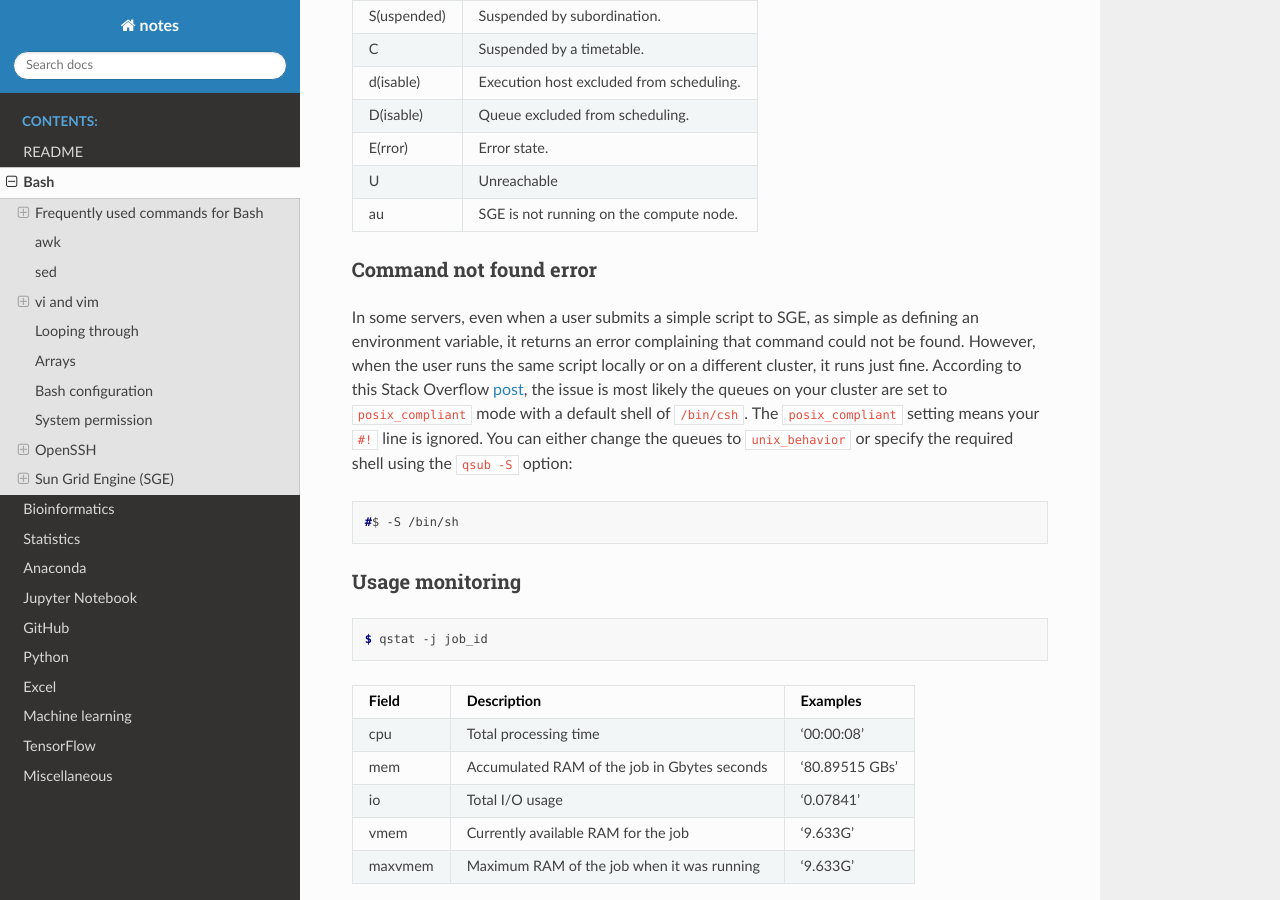
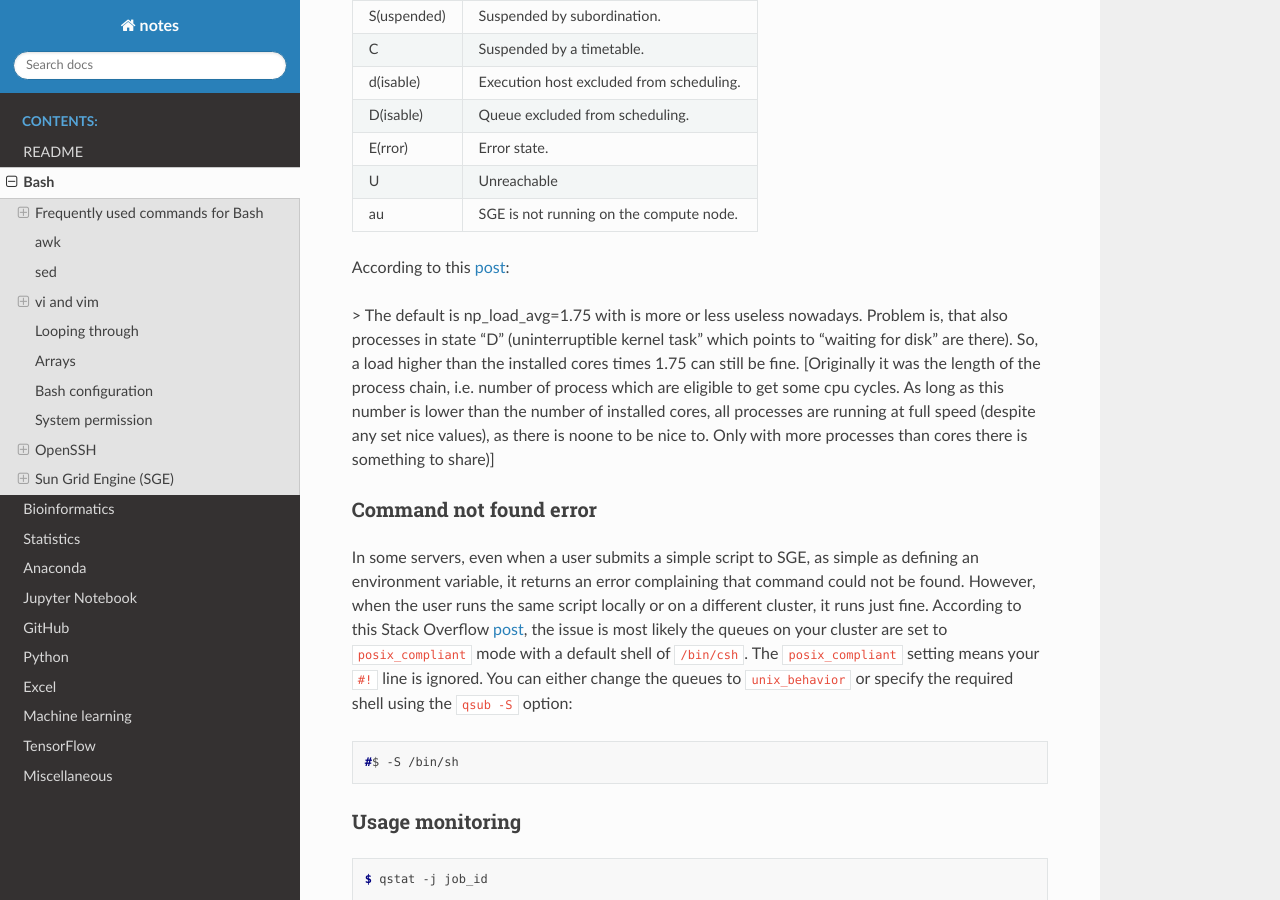
Before and after one commit to sbslee/notes, a Sphinx documentation site: the page built from docs/bash.rst, in a window 1280 px wide and 900 px high, scrolled down 15922 px. Built offline with Sphinx 7.4.7 and the Read the Docs theme 2.0.0, drawn with Linux system fonts in a browser that asks for light colours.

Commit message:
Update bash.rst

```diff
--- a/docs/bash.rst
+++ b/docs/bash.rst
@@ -850,6 +850,10 @@ Queue states or combinations of states can be:
 | au          | SGE is not running on the compute node.    |
 +-------------+--------------------------------------------+
 
+According to this `post <http://gridengine.org/pipermail/users/2011-September/001651.html>`__:
+
+> The default is np_load_avg=1.75 with is more or less useless nowadays. Problem is, that also processes in state "D" (uninterruptible kernel task" which points to "waiting for disk" are there). So, a load higher than the installed cores times 1.75 can still be fine. [Originally it was the length of the process chain, i.e. number of process which are eligible to get some cpu cycles. As long as this number is lower than the number of installed cores, all processes are running at full speed (despite any set nice values), as there is noone to be nice to. Only with more processes than cores there is something to share)]
+
 Command not found error
 -----------------------
 
```
